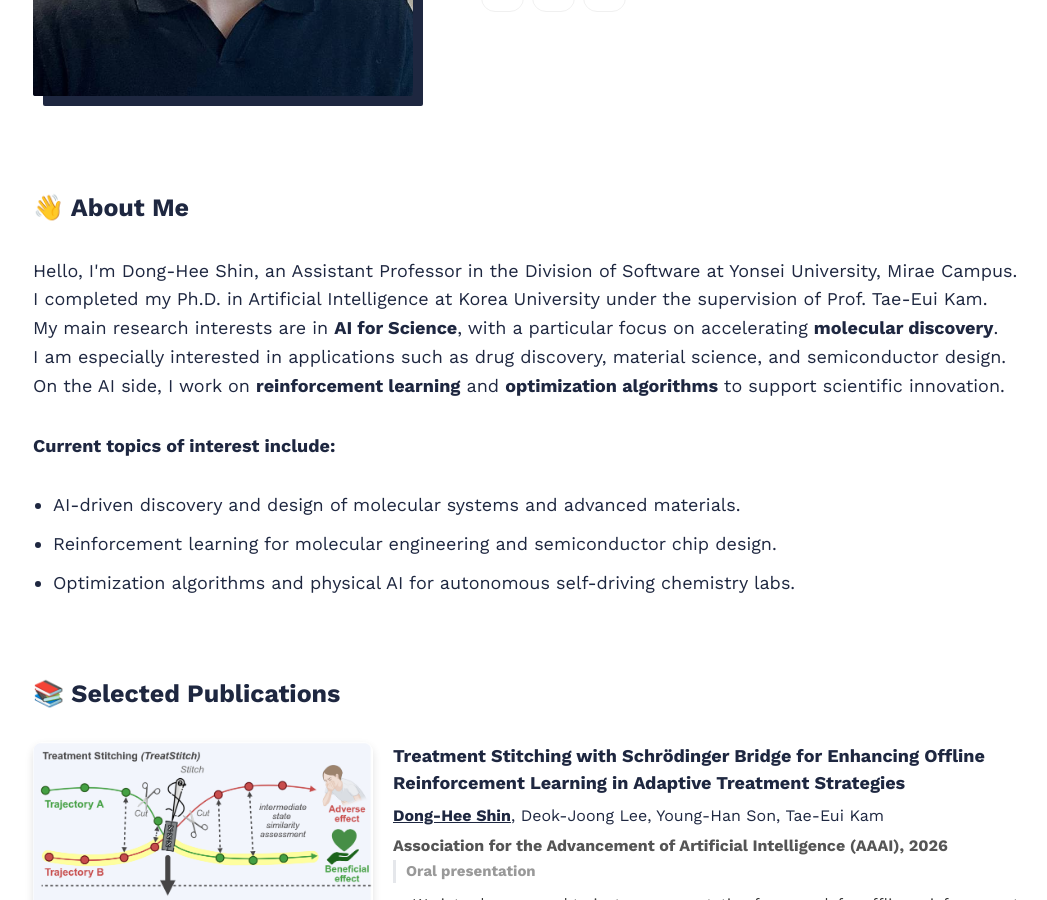
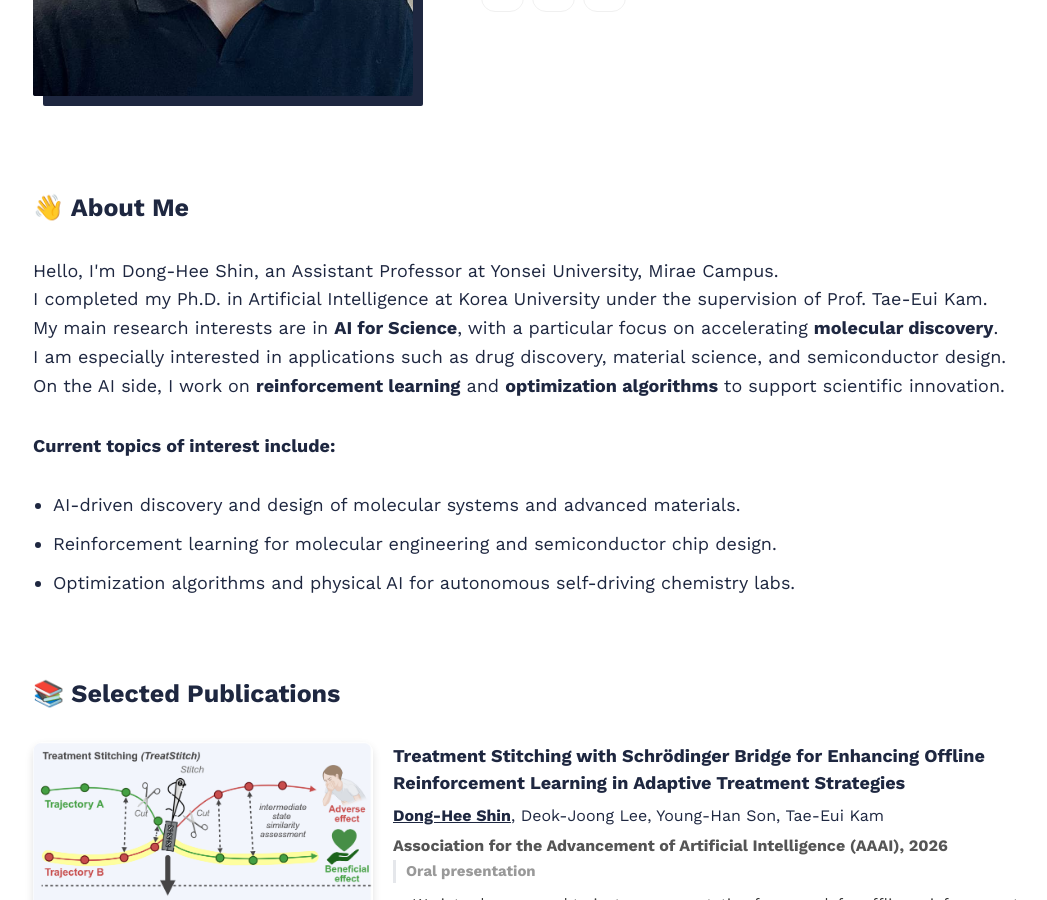
Before and after one commit to donghee-shin-page/donghee-shin-page.github.io, a Jekyll site: the page built from index.html, in a window 1280 px wide and 900 px high, scrolled down 534 px. Shown: the whole window, without its empty margins (87-1134 px from the left). Built offline with Jekyll 4.4.1, drawn with Linux system fonts in a browser that asks for light colours; nearby versions of some CDN libraries; the list of posts is cut into pages by our own code.

Commit message:
Update index.html

```diff
--- a/index.html
+++ b/index.html
@@ -10,7 +10,7 @@
   <h2 style="font-size: 25px; font-weight: bold;">👋 About Me</h2>
 
   <p style="font-size: 18px; line-height: 1.6;">
-    Hello, I'm Dong-Hee Shin, an Assistant Professor in the Division of Software at Yonsei University, Mirae Campus.<br>
+    Hello, I'm Dong-Hee Shin, an Assistant Professor at Yonsei University, Mirae Campus.<br>
     I completed my Ph.D. in Artificial Intelligence at Korea University under the supervision of Prof. Tae-Eui Kam.<br>
     My main research interests are in <strong>AI for Science</strong>, with a particular focus on accelerating
     <strong>molecular discovery</strong>.<br>
```
